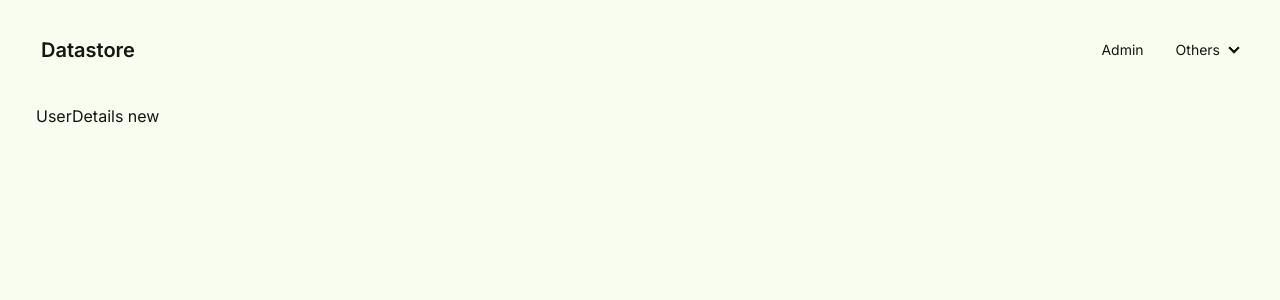
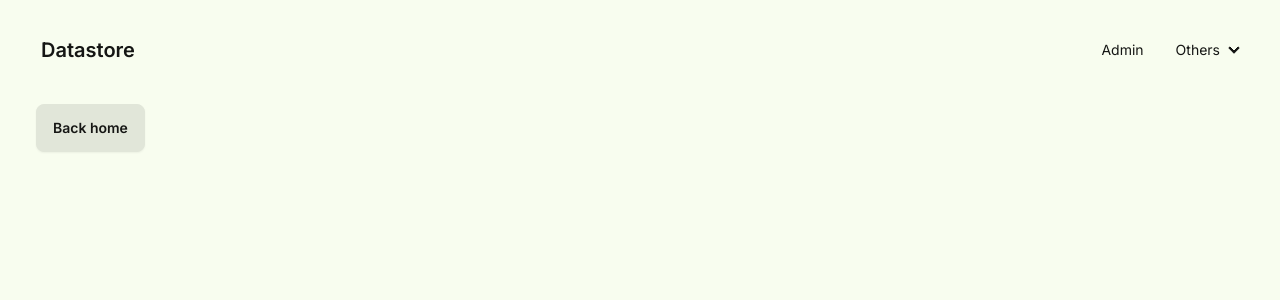
Before and after one commit to LeonelKero/next-app, a Next.js app: page /users/new in a window 1280 px wide. Shown: the top 300 px of the page. Built offline with nearby package versions, Linux system fonts and the light colour scheme.

Commit message:
Programmatic navigation with useRouter

```diff
--- /dev/null
+++ b/app/users/new/page.tsx
@@ -0,0 +1,16 @@
+"use client";
+import { useRouter } from "next/navigation";
+
+const NewUserPage = () => {
+  const router = useRouter();
+
+  return (
+    <div>
+      <button className="btn" onClick={() => router.push("/users")}>
+        Back home
+      </button>
+    </div>
+  );
+};
+
+export default NewUserPage;
--- a/app/users/page.tsx
+++ b/app/users/page.tsx
@@ -12,7 +12,7 @@ const UsersPage = async ({ searchParams: { sortBy } }: Props) => {
   return (
     <main>
       <section>
-        <Link href={"/"}>Home</Link>
+        <Link href={"/users/new"}>Add User</Link>
         <UsersTable sortBy={sortBy} users={users} />
       </section>
     </main>
```
